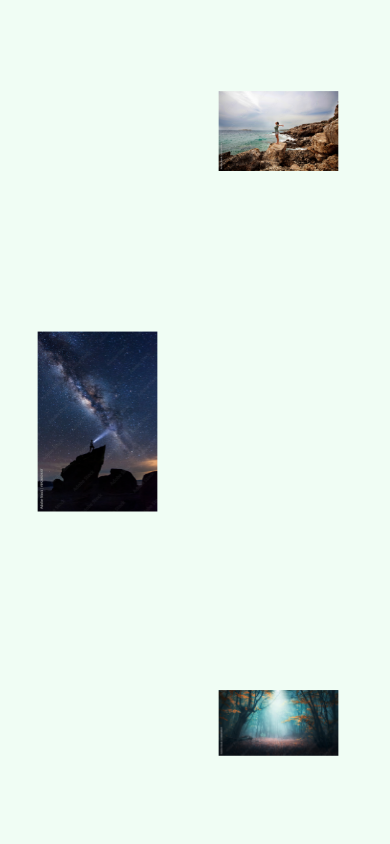
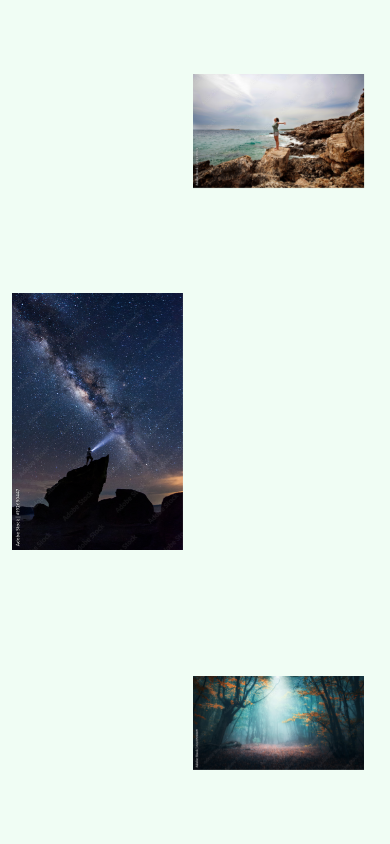
Before and after one commit to sourovch/Gallary-Of-Arts, a Next.js app: page /gallary in a window 390 px wide. Shown: the top 844 px of the page. Built offline with nearby package versions, Linux system fonts and the light colour scheme.

Commit message:
fixed gallary in mobile

```diff
--- a/styles/globals.css
+++ b/styles/globals.css
@@ -35,9 +35,10 @@ body[data-no-scroll="true"] {
 .m-scale {
   --scale: 0.7;
 
-  scale: var(--scale);
   transition: scale 220ms cubic-bezier(0.31, 0.96, 0.18, 0.94);
   will-change: scale;
+
+  @apply scale-100 md:scale-[var(--scale)]
 }
 
 body[data-no-scroll="true"] .m-scale {
```
